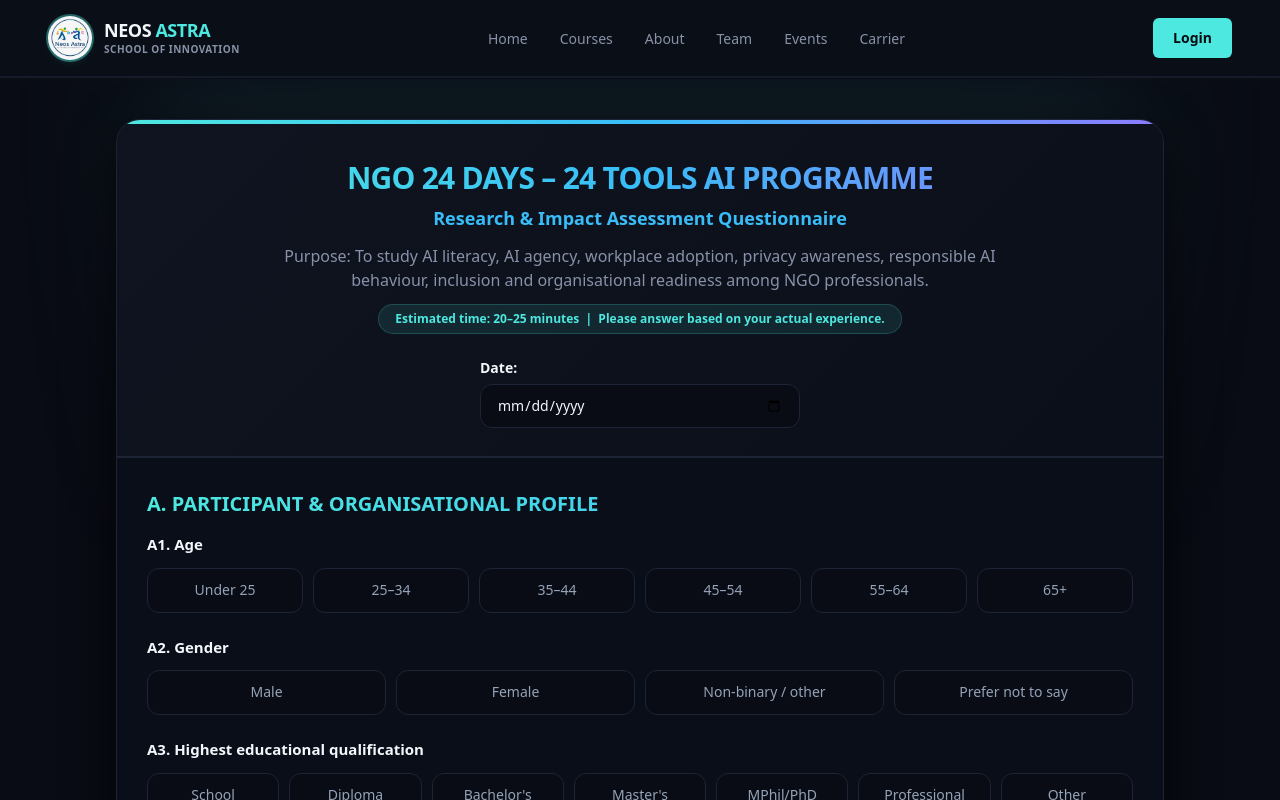
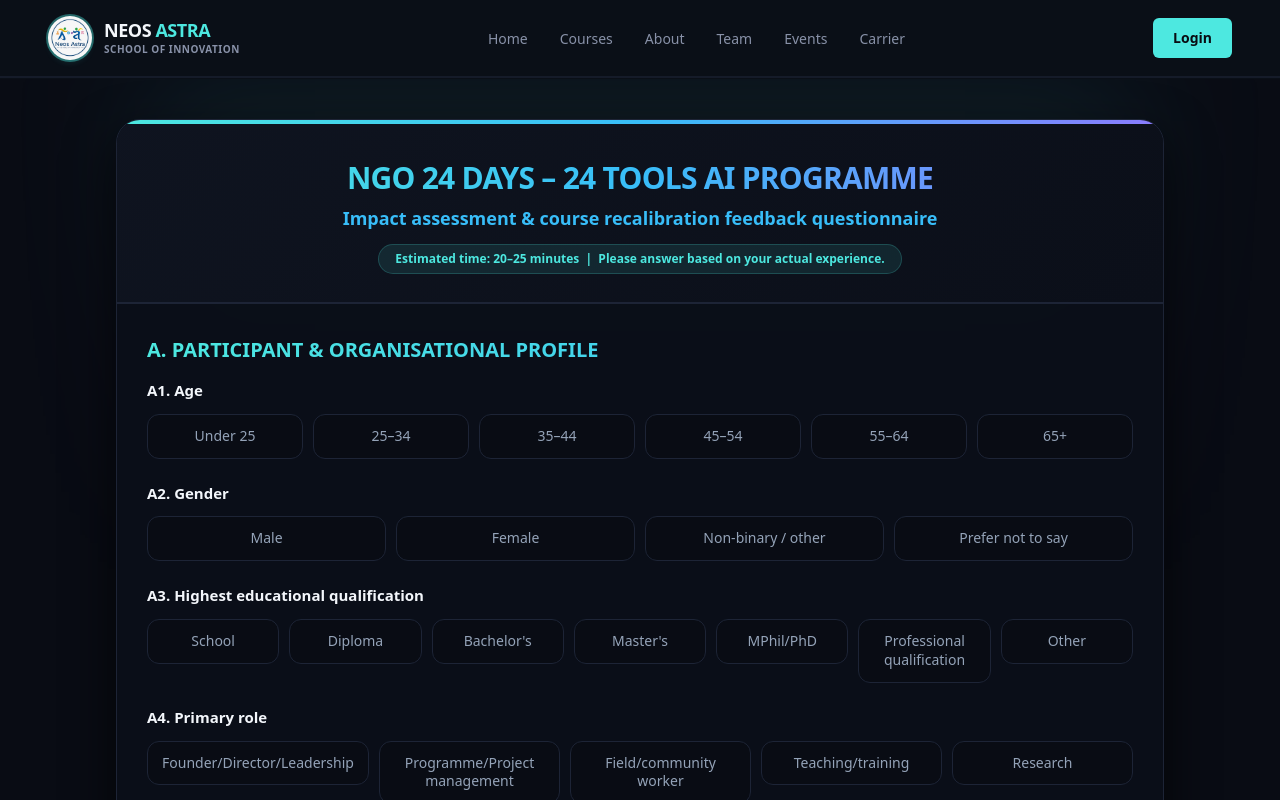
Before and after one commit to Neos-Astra/Neos-Astra-website, a Next.js app: page /form in a window 1280 px wide. Shown: the top 800 px of the page. Built offline with nearby package versions, Linux system fonts and the light colour scheme.

Commit message:
fix: remove date field from survey form

```diff
--- a/src/app/form/page.tsx
+++ b/src/app/form/page.tsx
@@ -397,30 +397,15 @@ export default function NgoSurveyPage() {
               NGO 24 DAYS – 24 TOOLS AI PROGRAMME
             </h1>
             <div className="text-[#38BDF8] text-base sm:text-lg font-semibold mt-2">
-              Research &amp; Impact Assessment Questionnaire
+              Impact assessment &amp; course recalibration feedback questionnaire
             </div>
-            <p className="max-w-3xl mx-auto mt-3 text-[#8891A8] text-sm sm:text-base leading-relaxed">
-              Purpose: To study AI literacy, AI agency, workplace adoption, privacy awareness, responsible AI behaviour, inclusion and organisational readiness among NGO professionals.
-            </p>
+
             <div className="mt-3">
               <span className="inline-block bg-[#4DE8E0]/10 border border-[#4DE8E0]/20 text-[#4DE8E0] px-4 py-1.5 rounded-full text-xs font-semibold">
                 Estimated time: 20–25 minutes &nbsp;|&nbsp; Please answer based on your actual experience.
               </span>
             </div>
 
-            <div className="max-w-xs mx-auto mt-6 text-left">
-              <div>
-                <label className="block text-sm font-semibold mb-1.5 text-[#F3F6FB]">
-                  Date:
-                </label>
-                <input
-                  type="date"
-                  value={date}
-                  onChange={(e) => setDate(e.target.value)}
-                  className="w-full border border-[#1D2436] rounded-xl px-4 py-2.5 text-sm bg-[#090C14] text-[#F3F6FB] outline-none focus:border-[#4DE8E0] transition-all"
-                />
-              </div>
-            </div>
           </div>
 
           <form onSubmit={handleSubmit}>
```
